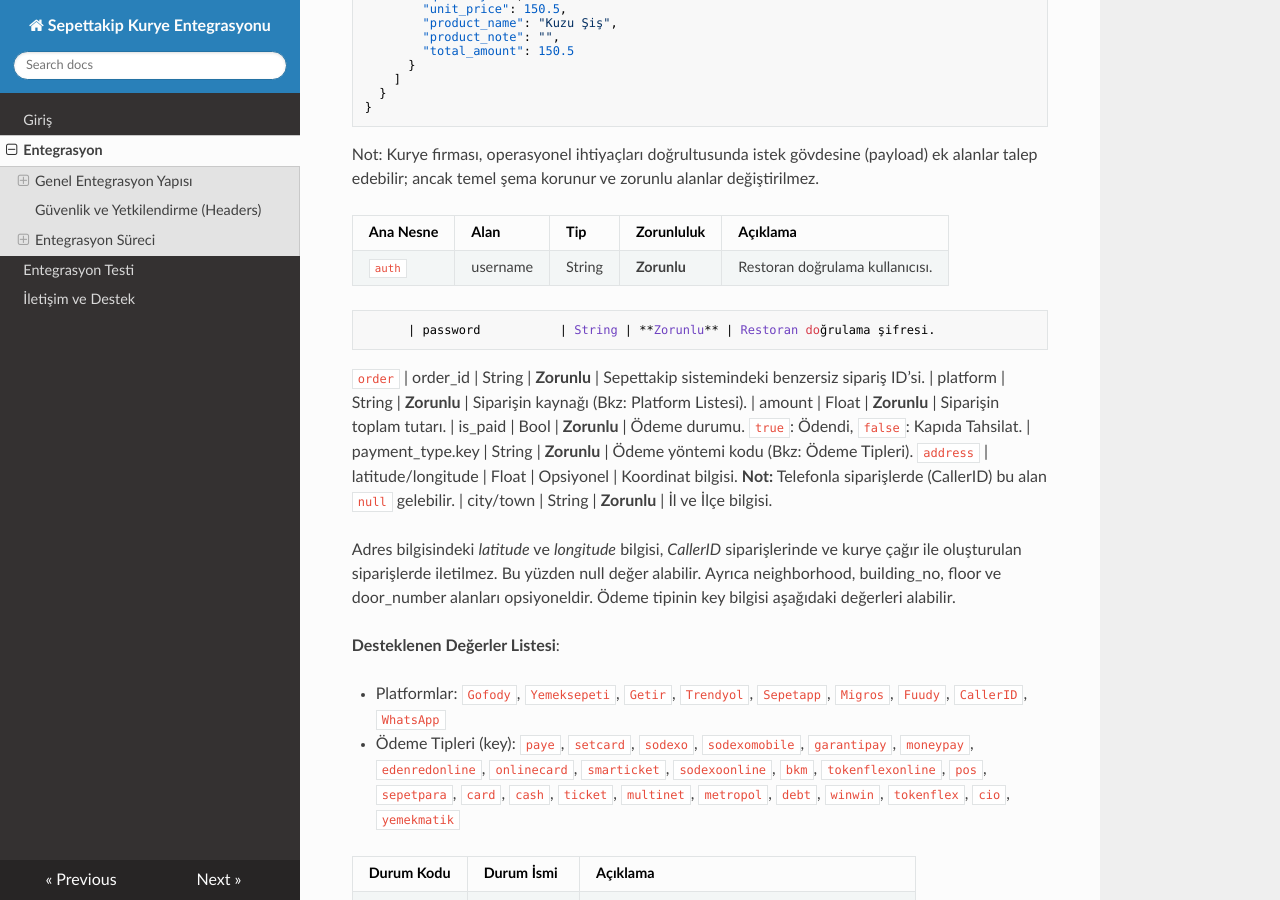
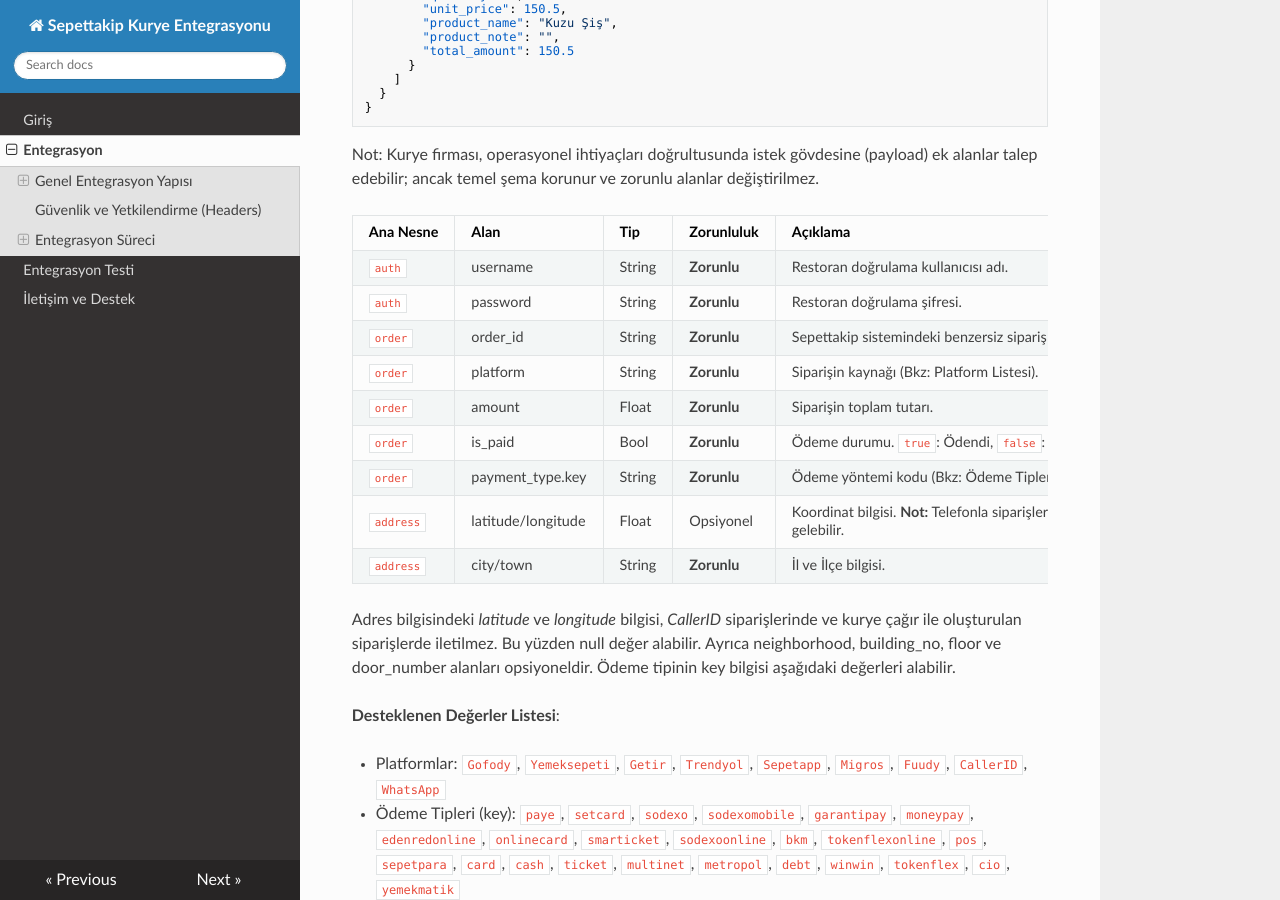
Before and after one commit to sepettakip/courier-docs, an MkDocs documentation site: the page built from docs/integration.md, in a window 1280 px wide and 900 px high, scrolled down 3570 px. Built offline with MkDocs 1.6.1, drawn with Linux system fonts in a browser that asks for light colours; nearby versions of some CDN libraries; a script that is not in the unit is left out; some of the changed text lies outside the part shown.

````diff
--- a/docs/integration.md
+++ b/docs/integration.md
@@ -26,21 +26,21 @@ Kurye firması sisteminde gerçekleşen durum değişikliklerinin Sepettakip'e b
 
 Veri bütünlüğünü ve güvenliğini sağlamak için HTTP isteklerinde aşağıdaki başlık (header) bilgileri zorunludur.
 
-**Sepettakip -> Kurye Firması İstekleri**
+Yön: **Sepettakip -> Kurye Firması İstekleri**
 
 Sepettakip tarafından kurye firmasına gönderilen bütün HTTP isteklerinde (Sipariş oluşturma, iptal vb.) aşağıdaki header bilgileri yer alır:
 
-```
+```json
 {
   "Api-Key": "<SEPETTAKIP_API_KEY>"
 }
 ```
 
-**Kurye Firması -> Sepettakip İstekleri (Webhook)**
+Yön: **Kurye Firması -> Sepettakip İstekleri (Webhook)**
 
 Kurye firması tarafından Sepettakip'e gönderilen bütün bildirimlerde (Durum güncelleme vb.) aşağıdaki header bilgileri yer almalıdır:
 
-```
+```json
 {
   "Courier-Company": "<COURIER_COMPANY_KEY>",
   "Api-Key": "<SEPETTAKIP_API_KEY>"
@@ -66,8 +66,8 @@ Tüm API uç noktaları (endpoints) bu Base URL'in devamına eklenir.
 
 Restoranın Sepettakip paneline girdiği entegrasyon bilgilerinin (Kullanıcı adı/Şifre vb.) kurye firması tarafında doğrulanmasını sağlar. Bu adım başarılı olmadan sipariş akışı başlatılamaz.
 
-**Endpoint**: `/check-credentials`<br>
-**Method**: `POST`<br>
+**Endpoint**: `/check-credentials`
+**Method**: `POST`
 **Request Body**:
 
 ```json
@@ -92,8 +92,8 @@ Durum Kodu | Durum İsmi  | Açıklama
 
 Bir sipariş "Hazırlanıyor" statüsüne geçtiğinde veya restoran manuel olarak tetiklediğinde bu servis çağrılır.
 
-**Endpoint**: `/create-package`<br>
-**Method**: `POST`<br>
+**Endpoint**: `/create-package`
+**Method**: `POST`
 **Request Body**:
 
 ```json
@@ -156,17 +156,16 @@ Bir sipariş "Hazırlanıyor" statüsüne geçtiğinde veya restoran manuel olar
 Not: Kurye firması, operasyonel ihtiyaçları doğrultusunda istek gövdesine (payload) ek alanlar talep edebilir; ancak temel şema korunur ve zorunlu alanlar değiştirilmez.
 
 Ana Nesne | Alan               | Tip    | Zorunluluk  | Açıklama
-:-------- | :----------------- | :----- | :---------- | :--------------------------------------------------------------------------------------
-`auth`    | username           | String | **Zorunlu** | Restoran doğrulama kullanıcısı.
-
-          | password           | String | **Zorunlu** | Restoran doğrulama şifresi.
+--------- | ------------------ | ------ | ----------- | --------------------------------------------------------------------------------------
+`auth`    | username           | String | **Zorunlu** | Restoran doğrulama kullanıcısı adı.
+`auth`    | password           | String | **Zorunlu** | Restoran doğrulama şifresi.
 `order`   | order_id           | String | **Zorunlu** | Sepettakip sistemindeki benzersiz sipariş ID'si.
-          | platform           | String | **Zorunlu** | Siparişin kaynağı (Bkz: Platform Listesi).
-          | amount             | Float  | **Zorunlu** | Siparişin toplam tutarı.
-          | is_paid            | Bool   | **Zorunlu** | Ödeme durumu. `true`: Ödendi, `false`: Kapıda Tahsilat.
-          | payment_type.key   | String | **Zorunlu** | Ödeme yöntemi kodu (Bkz: Ödeme Tipleri).
+`order`   | platform           | String | **Zorunlu** | Siparişin kaynağı (Bkz: Platform Listesi).
+`order`   | amount             | Float  | **Zorunlu** | Siparişin toplam tutarı.
+`order`   | is_paid            | Bool   | **Zorunlu** | Ödeme durumu. `true`: Ödendi, `false`: Kapıda Tahsilat.
+`order`   | payment_type.key   | String | **Zorunlu** | Ödeme yöntemi kodu (Bkz: Ödeme Tipleri).
 `address` | latitude/longitude | Float  | Opsiyonel   | Koordinat bilgisi. **Not:** Telefonla siparişlerde (CallerID) bu alan `null` gelebilir.
-          | city/town          | String | **Zorunlu** | İl ve İlçe bilgisi.
+`address` | city/town          | String | **Zorunlu** | İl ve İlçe bilgisi.
 
 Adres bilgisindeki _latitude_ ve _longitude_ bilgisi, _CallerID_ siparişlerinde ve kurye çağır ile oluşturulan siparişlerde iletilmez. Bu yüzden null değer alabilir. Ayrıca neighborhood, building_no, floor ve door_number alanları opsiyoneldir. Ödeme tipinin key bilgisi aşağıdaki değerleri alabilir.
 
@@ -211,8 +210,8 @@ Hata Kodu (`error_code`)     | Mesaj                  | Açıklama
 
 Kurye firmasina iletilen bir sipariş restoran kaynaklı nedenlere iptal edildiğinde bu servis çağrılır.
 
-**Endpoint**: `/cancel-package`<br>
-**Method**: `POST`<br>
+**Endpoint**: `/cancel-package`
+**Method**: `POST`
 **Request Body**:
 
 ```json
@@ -233,18 +232,20 @@ Sepettakip bir siparişi kurye firmasına aktardıktan sonra, siparişin operasy
 **API Base URL**:
 
 - Test: `https://test-api.sepettakip.com`
-- Prod: `https://api.sepettakip.com`<br>
-  **Endpoint**: `/courier-company/package`<br>
-  **Method**: `PATCH` **Headers**:
+- Prod: `https://api.sepettakip.com`
 
-  ```json
+**Endpoint**: `/courier-company/package`
+**Method**: `PATCH`
+**Headers**:
+
+```json
   {
     "courier-company": "sepetfast",
     "Api-Key": "<SEPETTAKIP_API_KEY>"
   }
-  ```
+```
 
-  **Request Body**:
+**Request Body**:
 
 ```json
 {
@@ -254,19 +255,19 @@ Sepettakip bir siparişi kurye firmasına aktardıktan sonra, siparişin operasy
 }
 ```
 
-| Alan          | Tip      | Zorunlu | Varsayılan | Kabul Edilen Değerler                                           | Açıklama                     |
-| ------------- | -------- | ------- | ---------- | --------------------------------------------------------------- | ---------------------------- |
-| `order_id`    | string   | Evet    | -          | -                                                               | Siparişin benzersiz kimliği. |
-| `status`      | enum     | Evet    | -          | `assigned` · `picked_up` · `delivered` · `canceled`, `rejected` | Sipariş durum bilgisi.       |
-| `courier_eta` | datetime | Hayır   | -          | ISO-8601 UTC (örn. `2025-08-18T07:30:00Z`)                      | Kurye tahmini varış zamanı . |
+Alan          | Tip      | Zorunlu | Varsayılan | Kabul Edilen Değerler                                           | Açıklama
+------------- | -------- | ------- | ---------- | --------------------------------------------------------------- | ---------------------------
+`order_id`    | string   | Evet    | -          | -                                                               | Siparişin benzersiz kimliği.
+`status`      | enum     | Evet    | -          | `assigned` · `picked_up` · `delivered` · `canceled`, `rejected` | Sipariş durum bilgisi.
+`courier_eta` | datetime | Hayır   | -          | ISO-8601 UTC (örn. `2025-08-18T07:30:00Z`)                      | Kurye tahmini varış zamanı .
 
-| Durum     | Açıklama                 | Not                                                                                                 |
-| --------- | ------------------------ | --------------------------------------------------------------------------------------------------- |
-| assigned  | Kuryeye Atandı / Kurye Yola Çıktı         | Kurye, paketi **restorandan** almak için yola çıktı. `courier_eta` gönderilmeli.   |
-| picked_up | Kurye Paketi Aldı        | Kurye, paketi restorandan teslim aldı. Sepettakip’te sipariş “yolda” görünür.                       |
-| delivered | Kurye Paketi Teslim Etti | Kurye, paketi alıcıya teslim etti. (Sipariş, Sepettakip'te "teslim edildi" olarak güncellenir.)     |
-| canceled  | Kurye Paketi İptal Etti  | Kurye, paketi iptal etti. (Sipariş, Sepettakip'te "iptal edildi" olarak güncellenir)                |
-| rejected  | Kurye Paketi Reddetti    | Kurye, paketi reddetti. (Restorana sadece bildirim yapılır, iptal edilmez.)                         |
+ Durum     | Açıklama                          | Not
+ --------- | --------------------------------- | ---------------------------------------------------------------------------------------------------
+ assigned  | Kuryeye Atandı / Kurye Yola Çıktı | Kurye, paketi **restorandan** almak için yola çıktı. `courier_eta` gönderilmeli.
+ picked_up | Kurye Paketi Aldı                 | Kurye, paketi restorandan teslim aldı. Sepettakip’te sipariş “yolda” görünür.
+ delivered | Kurye Paketi Teslim Etti          | Kurye, paketi alıcıya teslim etti. (Sipariş, Sepettakip'te "teslim edildi" olarak güncellenir.)
+ canceled  | Kurye Paketi İptal Etti           | Kurye, paketi iptal etti. (Sipariş, Sepettakip'te "iptal edildi" olarak güncellenir)
+ rejected  | Kurye Paketi Reddetti             | Kurye, paketi reddetti. (Restorana sadece bildirim yapılır, iptal edilmez.)
 
 #### **Webhook Response**
 
@@ -276,16 +277,16 @@ Sepettakip bir siparişi kurye firmasına aktardıktan sonra, siparişin operasy
 }
 ```
 
-| Kod | Açıklama                                                       | Notlar                             |
-| --- | -------------------------------------------------------------- | ---------------------------------- |
-| 204 | Güncelleme başarılı.                                           | Gövde boş olabilir.                |
-| 400 | Geçersiz istek / sipariş zaten hedef statüde.                  | Alan eksik/format hatası.          |
-| 401 | API anahtarı geçersiz veya bulunamadı.                         | `Api-Key` kontrol edin.            |
-| 403 | Sipariş aktarılmamış ya da farklı bir kurye firmasına ait.     | Yetki/yönlendirme hatası.          |
-| 404 | Sipariş bulunamadı.                                            | `id` doğrulayın.                   |
-| 422 | Mevcut statü, hedef statü için uygun değil (iş kuralı ihlali). | Örn. `courier_eta` zorunlu.        |
-| 502 | Sistem güncelleniyor; daha sonra deneyin.                      | Geçici durum. Yalnızca test ortamı |
-| 500 | Beklenmeyen sunucu hatası.                                     | Destek ile iletişime geçin.        |
+Kod | Açıklama                                                       | Notlar
+--- | -------------------------------------------------------------- | ----------------------------------
+204 | Güncelleme başarılı.                                           | Gövde boş olabilir.
+400 | Geçersiz istek / sipariş zaten hedef statüde.                  | Alan eksik/format hatası.
+401 | API anahtarı geçersiz veya bulunamadı.                         | `Api-Key` kontrol edin.
+403 | Sipariş aktarılmamış ya da farklı bir kurye firmasına ait.     | Yetki/yönlendirme hatası.
+404 | Sipariş bulunamadı.                                            | `id` doğrulayın.
+422 | Mevcut statü, hedef statü için uygun değil (iş kuralı ihlali). | Örn. `courier_eta` zorunlu.
+502 | Sistem güncelleniyor; daha sonra deneyin.                      | Geçici durum. Yalnızca test ortamı
+500 | Beklenmeyen sunucu hatası.                                     | Destek ile iletişime geçin.
 
 #### **Request Example**
 
````
Also changed, not shown: docs/contact.md (+1 -1 lines), docs/integration_test.md (+8 -8 lines).
